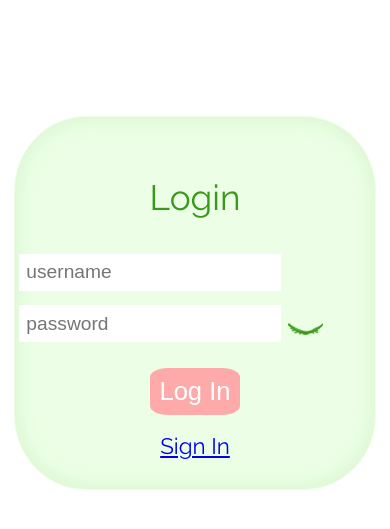
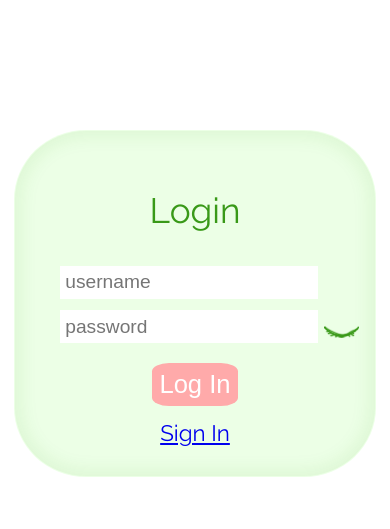
Before and after one commit to RoniShpatz/shopping-list, a Flask app: page /login in a window 390 px wide. Shown: the top 529 px of the page. Run offline with Flask 3, Linux system fonts and the light colour scheme; some libraries are stand-ins or nearby versions.

Commit message:
fix 16.9

```diff
--- a/static/css/style.css
+++ b/static/css/style.css
@@ -97,7 +97,7 @@
         font-size: 2.2rem;
     }
     .input-layout {
-        width: 130%;
+        width: 100%;
     }
     #login-submit {
         font-size: 1.6rem;
@@ -811,7 +811,7 @@
     border-radius: 20px;
     border: 1px solid #FF7777;
     width: 90%;
-    padding: 1%;å
+    padding: 1%;
     text-align: center;
     margin-left: auto;
     margin-right: auto;
```
